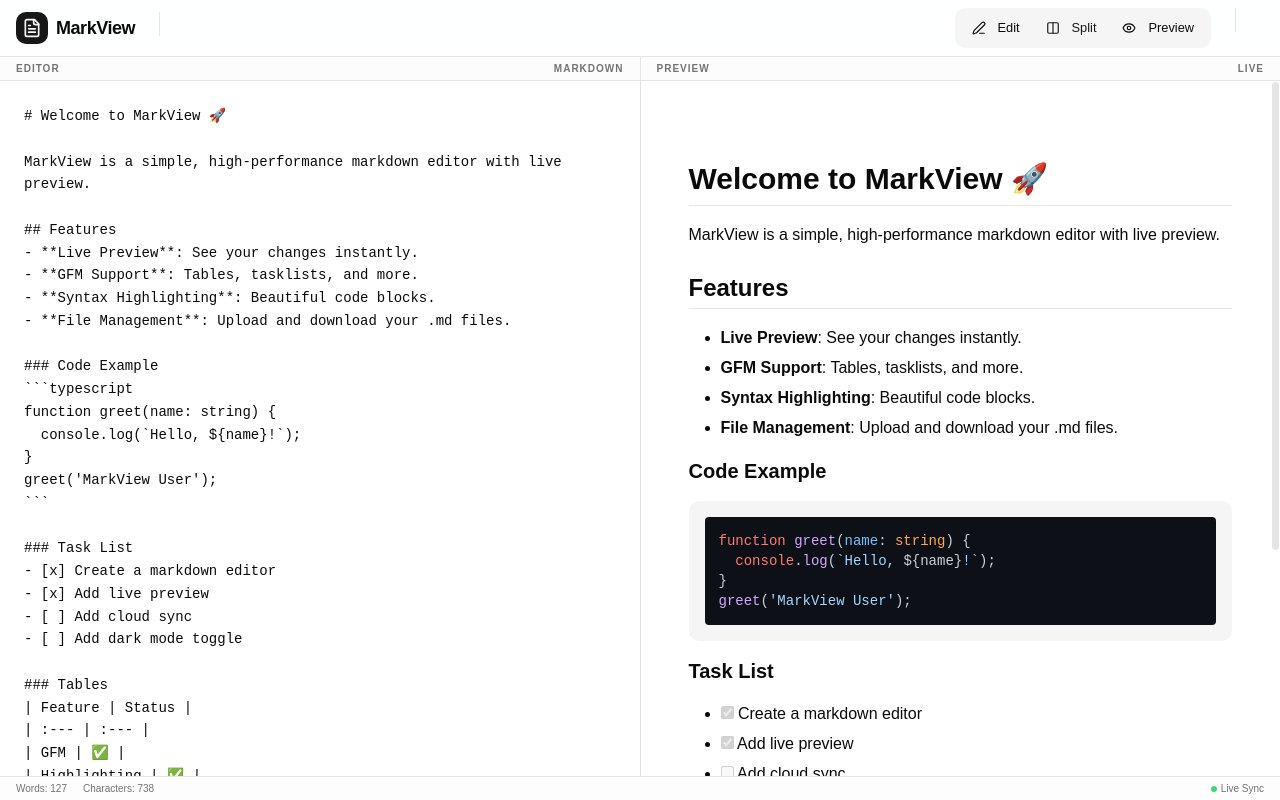
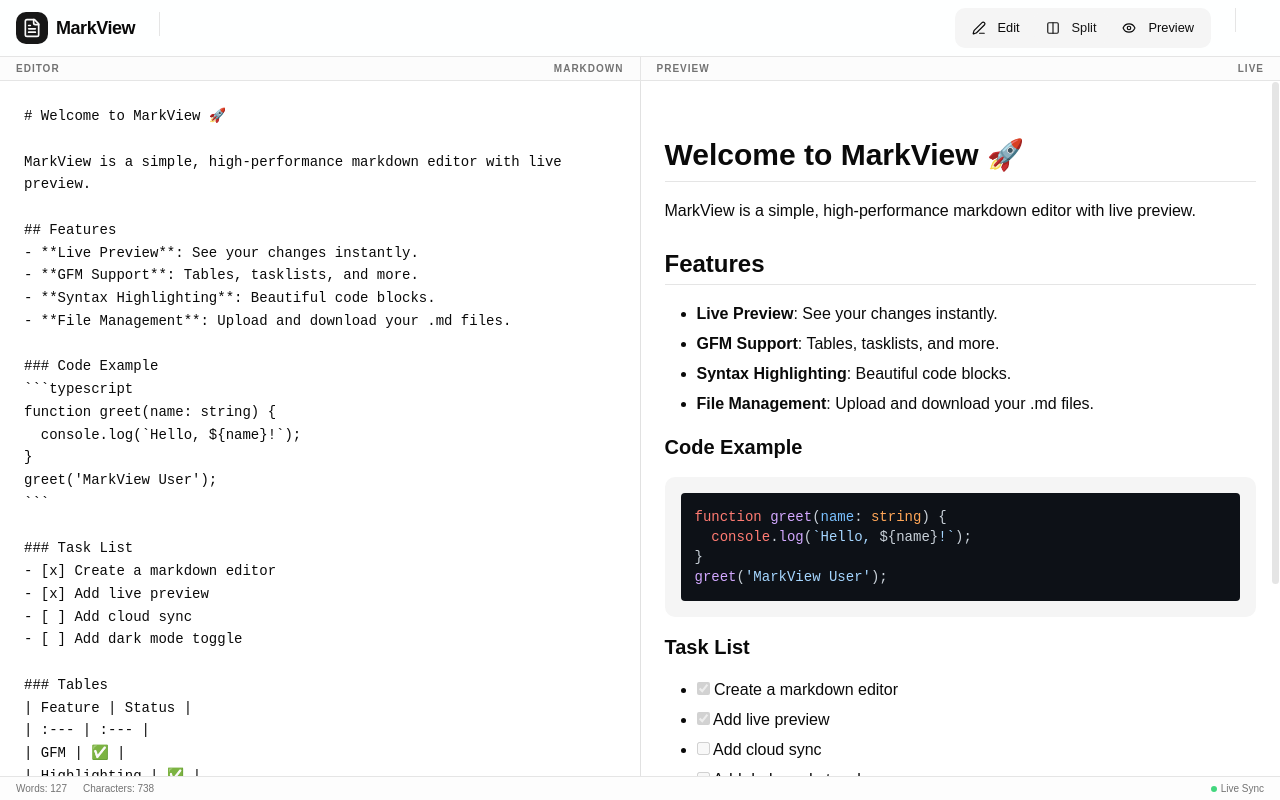
Before and after one commit to MostafaFarouk90/MarkView, a React (Vite) app: page / in a window 1280 px wide. Built offline with nearby package versions, Linux system fonts and the light colour scheme.

Commit message:
Update MarkdownEditor.tsx

```diff
--- a/src/components/MarkdownEditor.tsx
+++ b/src/components/MarkdownEditor.tsx
@@ -302,7 +302,7 @@ export default function MarkdownEditor() {
                   <span>Live</span>
                 </div>
                 <ScrollArea className="flex-1 h-full">
-                  <div className="p-8 md:p-12 max-w-3xl mx-auto markdown-body">
+                  <div className="p-4 md:p-6 markdown-body">
                     <ReactMarkdown
                       remarkPlugins={[remarkGfm]}
                       rehypePlugins={[rehypeHighlight]}
```
